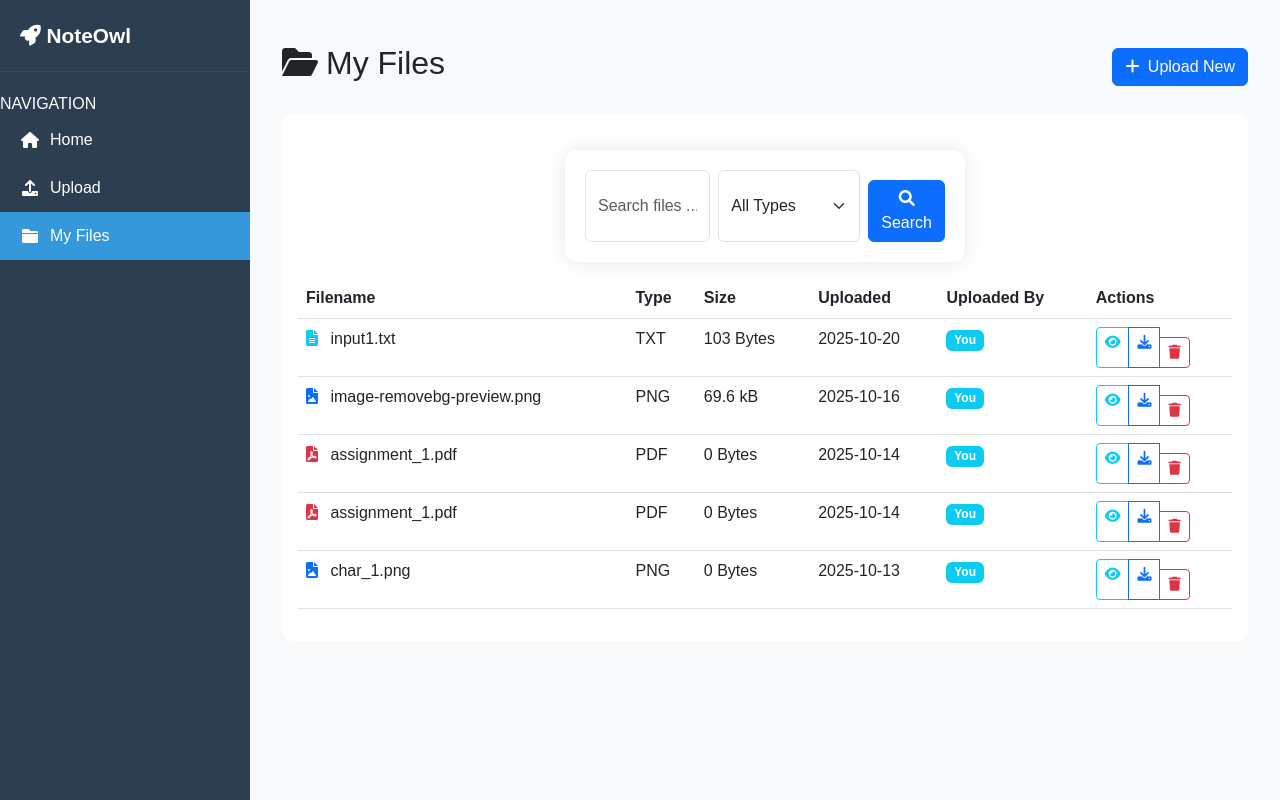
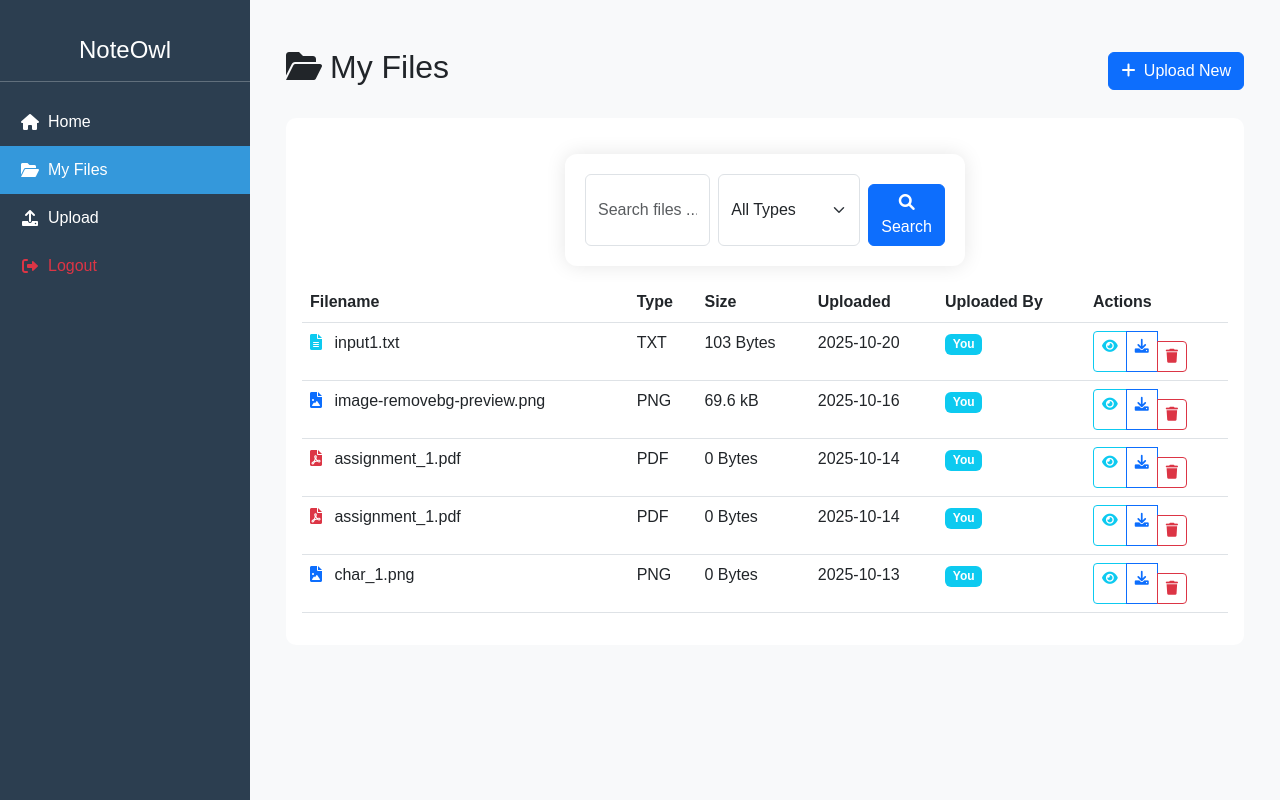
Before and after one commit to NGJIESHENG/My-Notes-Website, a Flask app: page /files in a window 1280 px wide. Run offline with Flask 3, Linux system fonts and the light colour scheme; a user stored in the database is signed in; some libraries are stand-ins or nearby versions.

Commit message:
combine all layout into html and fix txt file preview problem

```diff
--- a/app.py
+++ b/app.py
@@ -30,6 +30,7 @@ class File(db.Model):
 
     uploader = db.relationship('User', backref=db.backref('files', lazy=True))
 
+    @staticmethod
     def get_file_type(filename):
         if filename.lower().endswith(('.png','.jpg','.jpeg','.gif')):
             return 'image'
@@ -273,23 +274,42 @@ def view_file(file_id):
     file_path = os.path.join(app.config['UPLOAD_FOLDER'], file.filename)
     file_type = File.get_file_type(file.filename)
 
-    if file_type == 'image':
-        return send_from_directory(app.config['UPLOAD_FOLDER'], file.filename)
+    is_raw_request = request.args.get('raw') == 'true'
+
+    if is_raw_request and (file_type == 'image' or file_type == 'pdf'):
+        mimetype_map = {
+            'image': 'image/*',
+            'pdf': 'application/pdf',
+        }
+        mimetype = mimetype_map.get(file_type, 'application/octet-stream')
+
+        try:
+            return send_from_directory(
+                app.config['UPLOAD_FOLDER'],
+                file.filename,
+                mimetype=mimetype,
+                as_attachment=False
+            )
+        except Exception as e:
+            flash('Error serving raw file content.')
+            print(f"Error serving file: {e}")
+            return redirect(url_for('list_files'))
+
     elif file_type == 'text':
         try:
-            file_path = os.path.join(app.config['UPLOAD_FOLDER'], file.filename)
-            with open (os.path.join(app.config['UPLOAD_FOLDER'], file.filename), 'r') as f:
+            with open(file_path, 'r', encoding='utf-8') as f:
                 content = f.read()
-            return render_template('view_text.html', content=content, file=file)
+            return render_template('view.html', file=file, file_type='text', content=content)
         except Exception as e:
-            flash('Could nit read text file')
+            flash('Could not read text file')
             print(f"Error reading file: {e}")
             return redirect(url_for('list_files'))
-    elif file_type == 'pdf':
-        return send_from_directory(app.config['UPLOAD_FOLDER'], file.filename, mimetype='application/pdf')
+
+    elif file_type == 'image' or file_type == 'pdf':
+        return render_template('view.html', file=file, file_type=file_type)
+
     else:
-        flash('File type cannot be displayed')
-        return redirect (url_for('list_files'))
+        return render_template('view.html', file=file, file_type='other')
 
 if __name__ == '__main__':
     app.run(debug=True)
--- a/templates/files.html
+++ b/templates/files.html
@@ -1,37 +1,7 @@
-<!DOCTYPE html>
-<html lang="en">
-<head>
-    <meta charset="UTF-8">
-    <meta name="viewport" content="width=device-width, initial-scale=1.0">
-    <title>My Files - My Notes</title>
-    <link href="https://cdn.jsdelivr.net/npm/bootstrap@5.3.0/dist/css/bootstrap.min.css" rel="stylesheet">
-    <link href="https://cdnjs.cloudflare.com/ajax/libs/font-awesome/6.0.0/css/all.min.css" rel="stylesheet">
-    <link rel="stylesheet" href="{{ url_for('static', filename='style.css') }}">
-    <script src="https://cdn.jsdelivr.net/npm/sweetalert2@11"></script>
-</head>
-<body>
-    <div class="app-container">
-        <!-- Sidebar -->
-        <div class="sidebar">
-    <div class="logo">
-        <i class="fas fa-rocket"></i> NoteOwl
-    </div>
-    <div class="menu-group">
-        <div class="menu title">NAVIGATION</div>
-        <a href="/" class="menu-item active">
-            <i class="fas fa-home"></i> Home
-        </a>
-        <a href="/upload" class="menu-item">
-            <i class="fas fa-upload"></i> Upload
-        </a>
-        <a href="/files" class="menu-item">
-            <i class="fas fa-folder"></i> My Files
-        </a>
-    </div>
-</div>
+            {% extends "layout.html" %}
+            {% block title %}My files - NoteOwl{% endblock %}
 
-        <!-- Main Content -->
-        <div class="main-content">
+            {% block content %}
             <div class="container mt-4">
                 <div class="d-flex justify-content-between align-items-center mb-4">
                     <h2><i class="fas fa-folder-open me-2"></i>My Files</h2>
@@ -154,39 +124,4 @@
                     </div>
                 </div>
             </div>
-        </div>
-    </div>
-
-    <script src="https://cdn.jsdelivr.net/npm/bootstrap@5.3.0/dist/js/bootstrap.bundle.min.js"></script>
-</body>
-{% with messages = get_flashed_messages(with_categories=true) %}
-    {% if messages %}
-        {% for category, message in messages %}
-        <script>
-            Swal.fire({
-                icon: "{{ 'success' if category == 'success' else 'warning' if category == 'warning' else 'error'}}",
-                title: '{{ message }}',
-                showConfirmButton: false,
-                timer: 2000,
-                timerProgressBar: true,
-                toast: true,
-                position: 'top-end'
-            });
-        </script>
-        {% endfor %}
-    {% endif %}
-{% endwith %}
-<script>
-document.querySelectorAll('.menu-item').forEach(item => {
-    const itemPath = new URL(item.href).pathname;
-    const currentPath = window.location.pathname;
-    if (itemPath === currentPath) {
-        item.classList.add('active');
-    } else {
-        item.classList.remove('active');
-    }
-});
-</script>
-
-
-</html>
+    {% endblock %}
--- a/templates/layout.html
+++ b/templates/layout.html
@@ -1,40 +1,76 @@
 <!DOCTYPE html>
-<html>
+<html lang="en">
 <head>
     <meta charset="UTF-8">
     <meta name="viewport" content="width=device-width, initial-scale=1.0">
-  <title>NoteOwl</title>
+    <title>{{ title or "NoteOwl" }}</title>
     <link href="https://cdn.jsdelivr.net/npm/bootstrap@5.3.0/dist/css/bootstrap.min.css" rel="stylesheet">
-  <link rel="stylesheet" href="https://cdnjs.cloudflare.com/ajax/libs/font-awesome/6.0.0/css/all.min.css">
+    <link href="https://cdnjs.cloudflare.com/ajax/libs/font-awesome/6.0.0/css/all.min.css" rel="stylesheet">
     <link rel="stylesheet" href="{{ url_for('static', filename='style.css') }}">
+    <script src="https://cdn.jsdelivr.net/npm/sweetalert2@11"></script>
 </head>
 <body>
     <div class="app-container">
+        <!-- Sidebar -->
         <div class="sidebar">
-      <div class="logo">
-        <i class="fas fa-rocket"></i> NoteOwl
-      </div>
-      <div class="menu-group">
-        <div class="menu title">NAVIGATION</div>
-        <a href="{{ url_for('index') }}" class="menu-item">
-          <i class="fas fa-home"></i> Home
+            <h4 class="text-center mt-3">NoteOwl</h4>
+            <hr>
+            <a href="{{ url_for('index') }}" class="menu-item {% if request.path == '/app' %}active{% endif %}">
+                <i class="fas fa-home me-2"></i> Home
             </a>
-        <a href="{{ url_for('upload') }}" class="menu-item">
-          <i class="fas fa-upload"></i> Upload
+            <a href="{{ url_for('list_files') }}" class="menu-item {% if request.path.startswith('/files') %}active{% endif %}">
+                <i class="fas fa-folder-open me-2"></i> My Files
             </a>
-        <a href="{{ url_for('list_files') }}" class="menu-item">
-          <i class="fas fa-folder"></i> My Files
+            {% if session.get('is_admin') %}
+            <a href="{{ url_for('upload') }}" class="menu-item {% if request.path == '/upload' %}active{% endif %}">
+                <i class="fas fa-upload me-2"></i> Upload
+            </a>
+            {% endif %}
+            <a href="{{ url_for('logout') }}" class="menu-item text-danger">
+                <i class="fas fa-sign-out-alt me-2"></i> Logout
             </a>
         </div>
-    </div>
 
-    <!-- Main content -->
-    <div class="main-content">
+        <!-- Main Content -->
+        <div class="main-content p-4">
             {% block content %}{% endblock %}
         </div>
     </div>
 
+
+
+    <!-- SweetAlert for Flash Messages -->
+    {% with messages = get_flashed_messages(with_categories=true) %}
+        {% if messages %}
+            {% for category, message in messages %}
+            <script>
+                Swal.fire({
+                    icon: "{{ 'success' if category == 'success' else 'warning' if category == 'warning' else 'error'}}",
+                    title: '{{ message }}',
+                    showConfirmButton: false,
+                    timer: 2000,
+                    timerProgressBar: true,
+                    toast: true,
+                    position: 'top-end'
+                });
+            </script>
+            {% endfor %}
+        {% endif %}
+    {% endwith %}
+
+    <!-- Sidebar Active Script -->
+    <script>
+        document.querySelectorAll('.menu-item').forEach(item => {
+            const itemPath = new URL(item.href).pathname;
+            const currentPath = window.location.pathname;
+            if (itemPath === currentPath) {
+                item.classList.add('active');
+            } else {
+                item.classList.remove('active');
+            }
+        });
+    </script>
+
     <script src="https://cdn.jsdelivr.net/npm/bootstrap@5.3.0/dist/js/bootstrap.bundle.min.js"></script>
-  <script src="{{ url_for('static', filename='script.js') }}"></script>
 </body>
 </html>
```
Also changed, not shown: templates/view.html (+2 -5 lines). Lines whose indentation alone changed are shown as unchanged.
